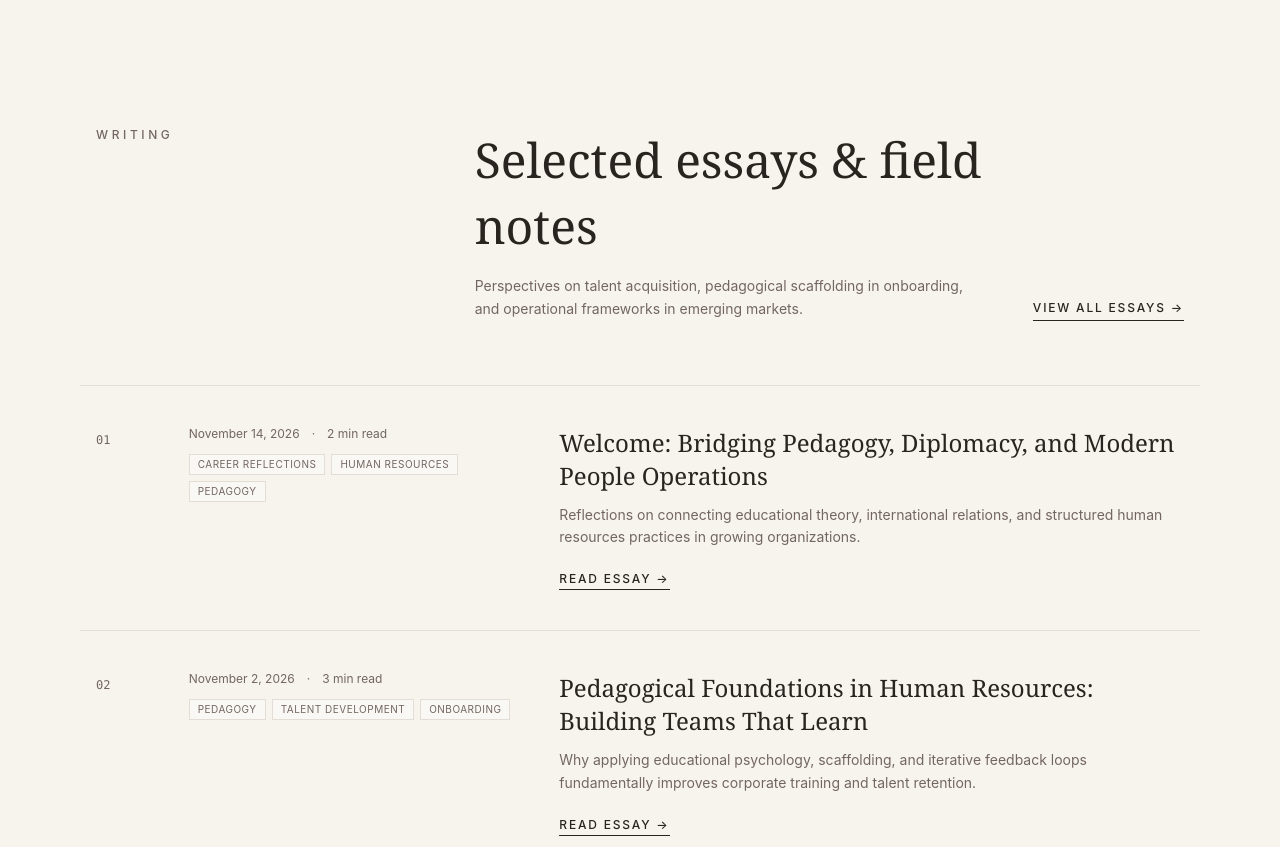
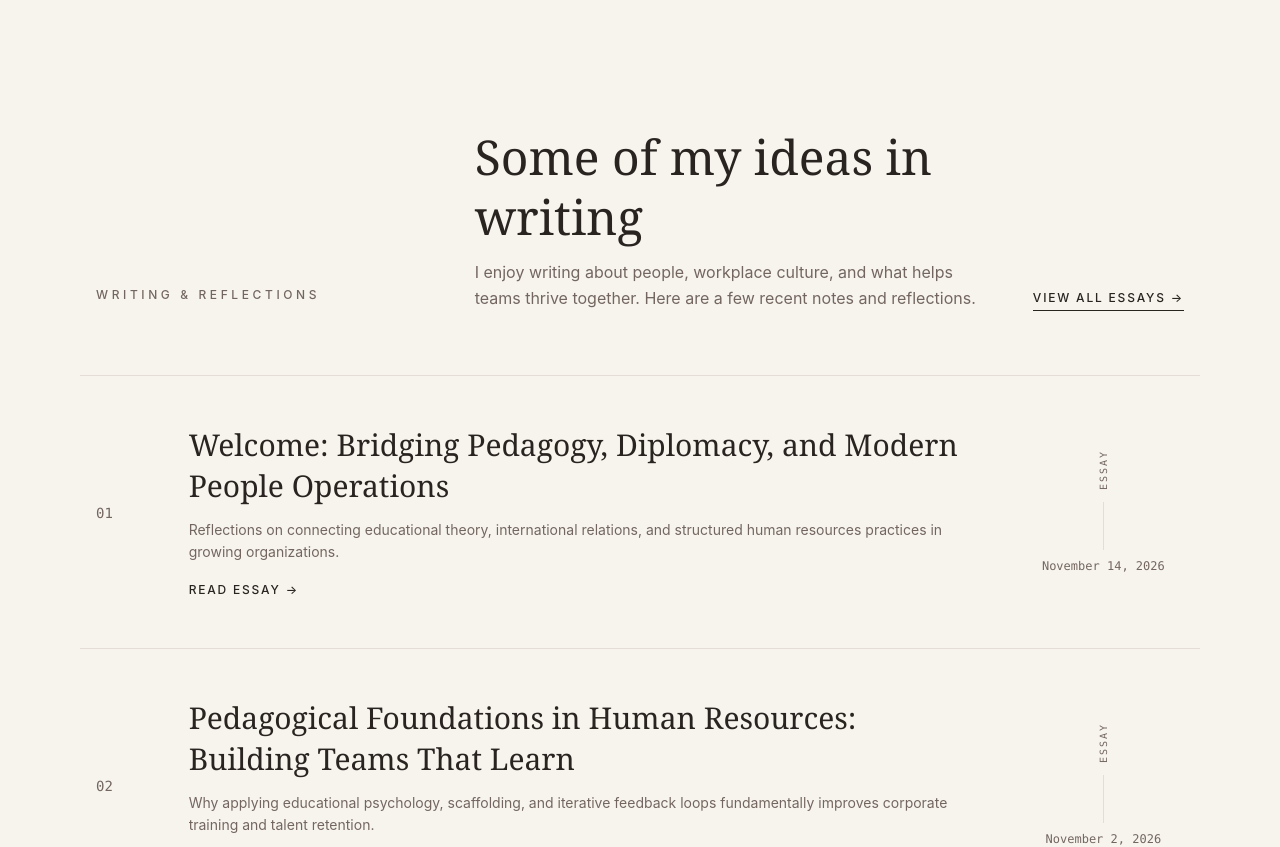
Before and after one commit to neema-liz/neema-zihalirwa-portfolio, a Next.js app: page / in a window 1280 px wide. Shown: the part 9840-10687 px from the top of the page. Built offline with nearby package versions, Linux system fonts and the light colour scheme; no server answers.

Commit message:
feat(writing): extract WritingSection, simplify copy, and add vertical right-edge publication indicator

```diff
--- a/app/page.tsx
+++ b/app/page.tsx
@@ -1,4 +1,3 @@
-import Link from "next/link";
 import { HeroSection } from "@/components/sections/HeroSection";
 import { AffiliationsBar } from "@/components/sections/AffiliationsBar";
 import { AboutSection } from "@/components/sections/AboutSection";
@@ -6,75 +5,37 @@ import { ExperienceSection } from "@/components/sections/ExperienceSection";
 import { CapabilitiesSection } from "@/components/sections/CapabilitiesSection";
 import { ServicesSection } from "@/components/sections/ServicesSection";
 import { ClientStoriesSection } from "@/components/sections/ClientStoriesSection";
+import { WritingSection } from "@/components/sections/WritingSection";
 import { ContactSection } from "@/components/sections/ContactSection";
-import { BlogCard } from "@/components/blog/BlogCard";
-import { getAllPosts } from "@/lib/blog";
 
 export default function Home() {
-  const latestPosts = getAllPosts(false).slice(0, 3);
-
   return (
     <div className="bg-[#F7F4EE] text-[#2A2421] selection:bg-[#E4DDD6] selection:text-[#2A2421]">
-      {/* 1. Hero Section (Emily Trenouth layout with neema-portrait-01) */}
+      {/* 1. Hero Section */}
       <HeroSection />
 
       {/* 2. Affiliations & Institutional Engagements */}
       <AffiliationsBar />
 
-      {/* 3. About Section (12-column grid with neema-portrait-02 and Simone Breker core philosophy) */}
+      {/* 3. About Section */}
       <AboutSection />
 
-      {/* 4. Experience Section (DTTASA & KaziEasy verified career timeline) */}
+      {/* 4. Experience Section */}
       <ExperienceSection />
 
-      {/* 5. Capabilities Section (Categorized competencies & languages) */}
+      {/* 5. Capabilities Section */}
       <CapabilitiesSection />
 
-      {/* 6. Services Section (Emily's Numbered Hairline Ledger + Google Meet / Calendly booking) */}
+      {/* 6. Services Section */}
       <ServicesSection />
 
       {/* 7. Client Stories Teaser Section */}
       <ClientStoriesSection />
 
       {/* 8. Selected Essays & Writing */}
-      {latestPosts.length > 0 && (
-        <section id="writing" className="py-24 md:py-32 border-t border-[#E4DDD6]">
-          <div className="max-w-6xl mx-auto px-6 sm:px-8">
-            <div className="grid md:grid-cols-12 gap-12 mb-16">
-              <div className="md:col-span-4">
-                <p className="text-xs font-medium tracking-[0.3em] uppercase text-[#736660]">
-                  Writing
-                </p>
-              </div>
-              <div className="md:col-span-8 flex flex-col sm:flex-row sm:items-end justify-between gap-6">
-                <div>
-                  <h2 className="font-serif text-3xl md:text-5xl font-light text-[#2A2421] leading-snug mb-4">
-                    Selected essays &amp; field notes
-                  </h2>
-                  <p className="text-sm text-[#736660] leading-relaxed max-w-lg font-sans">
-                    Perspectives on talent acquisition, pedagogical scaffolding in onboarding,
-                    and operational frameworks in emerging markets.
-                  </p>
-                </div>
-                <Link
-                  href="/blog"
-                  className="text-xs font-medium tracking-[0.15em] uppercase border-b border-[#2A2421] pb-1 hover:text-[#C75D38] hover:border-[#C75D38] transition-colors whitespace-nowrap self-start sm:self-auto"
-                >
-                  View all essays &rarr;
-                </Link>
-              </div>
-            </div>
+      <WritingSection />
 
-            <div className="border-b border-[#E4DDD6]">
-              {latestPosts.map((post, index) => (
-                <BlogCard key={post.slug} post={post} index={index} />
-              ))}
-            </div>
-          </div>
-        </section>
-      )}
-
-      {/* 8. Contact Section (Direct email, WhatsApp & Booking Touchpoints) */}
+      {/* 9. Contact Section */}
       <ContactSection />
     </div>
   );
--- /dev/null
+++ b/components/sections/WritingSection.tsx
@@ -0,0 +1,96 @@
+import React from "react";
+import Link from "next/link";
+import { getAllPosts, formatDate } from "@/lib/blog";
+
+export function WritingSection() {
+  const posts = getAllPosts(false).slice(0, 3);
+
+  if (posts.length === 0) {
+    return null;
+  }
+
+  return (
+    <section id="writing" className="py-24 md:py-32 border-t border-[#E4DDD6] bg-[#F7F4EE]">
+      <div className="max-w-6xl mx-auto px-6 sm:px-8">
+        {/* Header 12-Col Split */}
+        <div className="grid md:grid-cols-12 gap-8 lg:gap-12 mb-16 items-end">
+          <div className="md:col-span-4">
+            <p className="text-xs font-medium tracking-[0.3em] uppercase text-[#736660] mb-2">
+              Writing &amp; Reflections
+            </p>
+          </div>
+          <div className="md:col-span-8 flex flex-col sm:flex-row sm:items-end justify-between gap-6">
+            <div>
+              <h2 className="font-serif text-3xl md:text-5xl font-light text-[#2A2421] leading-tight mb-3">
+                Some of my ideas in writing
+              </h2>
+              <p className="text-sm sm:text-base text-[#736660] leading-relaxed max-w-lg font-sans">
+                I enjoy writing about people, workplace culture, and what helps teams thrive together.
+                Here are a few recent notes and reflections.
+              </p>
+            </div>
+            <Link
+              href="/blog"
+              className="text-xs font-medium tracking-[0.15em] uppercase border-b border-[#2A2421] pb-1 hover:text-[#C75D38] hover:border-[#C75D38] transition-colors whitespace-nowrap self-start sm:self-auto shrink-0"
+            >
+              View all essays &rarr;
+            </Link>
+          </div>
+        </div>
+
+        {/* Minimalist Editorial Ledger Cards */}
+        <div className="border-b border-[#E4DDD6]">
+          {posts.map((post, index) => {
+            const numberStr = String(index + 1).padStart(2, "0");
+            const formattedDate = formatDate(post.date);
+
+            return (
+              <article
+                key={post.slug}
+                className="group py-10 sm:py-12 border-t border-[#E4DDD6] hover:bg-[#EEE9DE]/30 transition-colors px-4 -mx-4"
+              >
+                <div className="grid grid-cols-12 gap-6 items-center">
+                  {/* Left: Number Ledger */}
+                  <div className="col-span-2 sm:col-span-1">
+                    <span className="font-mono text-xs sm:text-sm text-[#736660] group-hover:text-[#C75D38] transition-colors">
+                      {numberStr}
+                    </span>
+                  </div>
+
+                  {/* Middle: Title, Short Excerpt & Read Link */}
+                  <div className="col-span-8 sm:col-span-9 md:col-span-9 pr-4 sm:pr-8">
+                    <Link href={`/blog/${post.slug}`} className="block">
+                      <h3 className="font-serif text-xl sm:text-2xl md:text-3xl text-[#2A2421] font-light leading-snug mb-3 group-hover:text-[#C75D38] transition-colors">
+                        {post.title}
+                      </h3>
+                      <p className="text-xs sm:text-sm text-[#736660] leading-relaxed font-sans line-clamp-2 mb-3">
+                        {post.description}
+                      </p>
+                      <span className="inline-flex items-center text-xs font-medium tracking-[0.15em] uppercase text-[#2A2421] group-hover:text-[#C75D38] transition-colors">
+                        Read essay &rarr;
+                      </span>
+                    </Link>
+                  </div>
+
+                  {/* Right Edge: Vertical Hairline Indicator Inspired by User Reference */}
+                  <div className="col-span-2 sm:col-span-2 md:col-span-2 flex flex-col items-center justify-center select-none">
+                    <span className="text-[10px] uppercase tracking-[0.2em] font-mono text-[#736660] group-hover:text-[#C75D38] transition-colors [writing-mode:vertical-rl] rotate-180 mb-2">
+                      ESSAY
+                    </span>
+                    <span className="w-px h-8 sm:h-12 bg-[#E4DDD6] group-hover:bg-[#C75D38] transition-colors my-1" />
+                    <time
+                      dateTime={post.date}
+                      className="text-[10px] sm:text-xs font-mono text-[#736660] group-hover:text-[#2A2421] transition-colors text-center mt-1 whitespace-nowrap"
+                    >
+                      {formattedDate}
+                    </time>
+                  </div>
+                </div>
+              </article>
+            );
+          })}
+        </div>
+      </div>
+    </section>
+  );
+}
```
